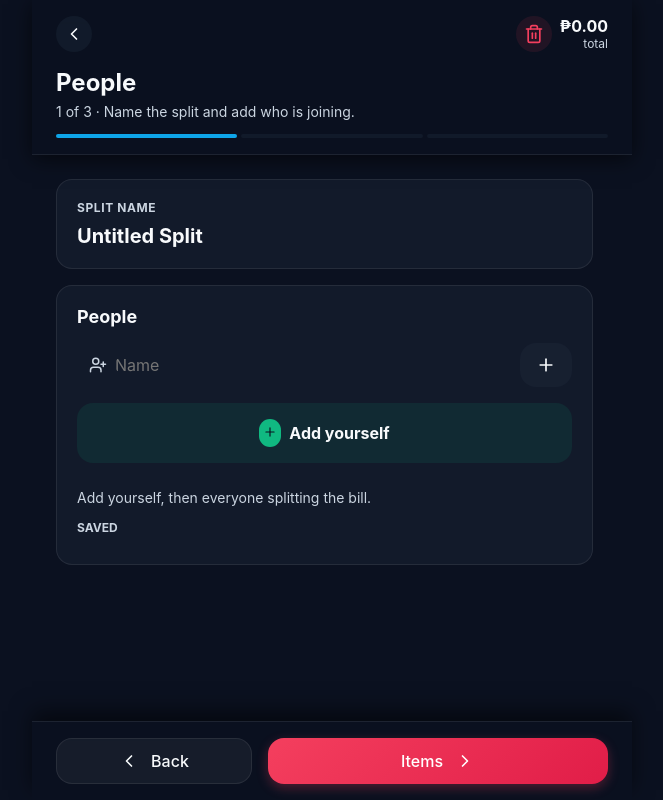
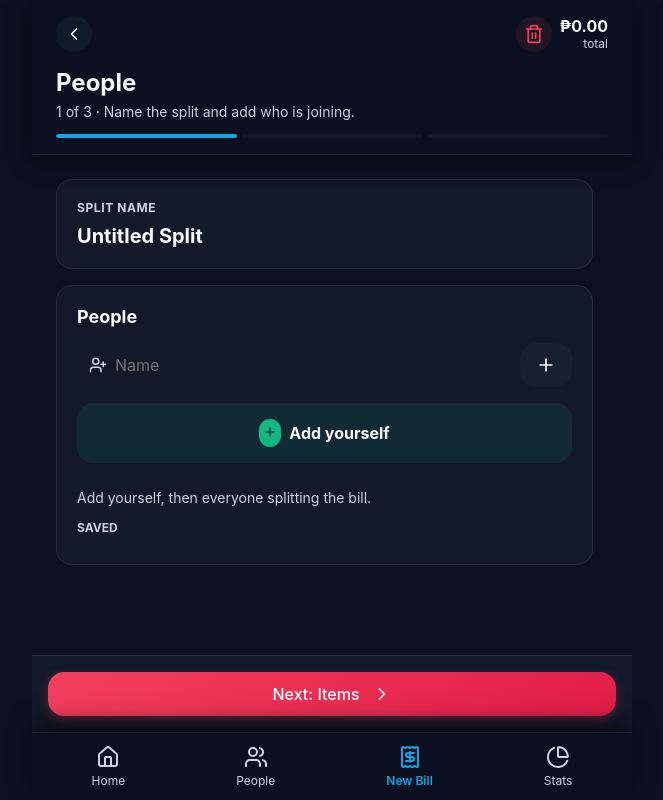
Before and after one commit to Koala3353/splurge, a React (Vite) app: page /new-bill in a window 1280 px wide. Shown: the whole page, without its empty margins (308-971 px from the left). Built offline with nearby package versions, Linux system fonts and the light colour scheme.

Commit message:
fix: resolve Navigation bar missing on new bill and FAB overlap on people page

```diff
--- a/src/pages/NewBillPage.jsx
+++ b/src/pages/NewBillPage.jsx
@@ -4,6 +4,7 @@ import { useAppContext } from '../store/AppContext';
 import { formatCurrency } from '../utils/format';
 import Tesseract from 'tesseract.js';
 import { flushSync } from 'react-dom';
+import Navigation from '../components/Navigation';
 import { Plus, Trash2, Check, Loader2, ChevronRight, ChevronLeft, ChevronDown, Users, UserPlus, Sparkles, CheckCircle } from 'lucide-react';
 import SwipeableItem from '../components/SwipeableItem';
 
@@ -511,36 +512,39 @@ export default function NewBillPage() {
 
       </main>
 
-      {/* BOTTOM BAR */}
-      <footer className="app-footer">
+      {/* ACTION BUTTONS */}
+      <div className="p-4 bg-glass flex gap-4" style={{ flexShrink: 0, zIndex: 10, borderTop: '1px solid var(--glass-border)' }}>
+        {step > 1 && (
           <button
             className="btn btn-secondary flex-1"
             style={{ borderRadius: 'var(--radius-lg)' }}
-          onClick={() => step > 1 ? handleStepChange(step - 1) : navigate('/')}
+            onClick={() => handleStepChange(step - 1)}
           >
             <ChevronLeft size={20} className="inline mr-1" /> Back
           </button>
+        )}
 
         {step < 3 ? (
           <button
-            className="btn btn-danger"
+            className="btn btn-danger w-full"
             style={{ borderRadius: 'var(--radius-lg)', flex: 2 }}
             disabled={(step === 1 && selectedPeople.length === 0) || (step === 2 && items.length === 0)}
             onClick={() => handleStepChange(step + 1)}
           >
-            {step === 1 ? 'Items' : 'Review'} <ChevronRight size={20} className="inline ml-1" />
+            {step === 1 ? 'Next: Items' : 'Next: Review'} <ChevronRight size={20} className="inline ml-1" />
           </button>
         ) : (
           <button
-            className="btn btn-danger"
+            className="btn btn-danger w-full"
             style={{ borderRadius: 'var(--radius-lg)', flex: 2 }}
             onClick={handleSave}
           >
             Save split <Check size={20} className="inline ml-1" />
           </button>
         )}
-      </footer>
+      </div>
 
+      <Navigation />
     </div>
   );
 }
--- a/src/pages/PeoplePage.jsx
+++ b/src/pages/PeoplePage.jsx
@@ -128,6 +128,7 @@ export default function PeoplePage() {
       {/* Floating Action Button */}
       <button
         className="fab"
+        style={{ bottom: 'calc(5.5rem + env(safe-area-inset-bottom))' }}
         onClick={() => {
           if(activeTab === 'friends') friendDialogRef.current?.showModal();
           else groupDialogRef.current?.showModal();
```
Lines whose indentation alone changed are shown as unchanged.
